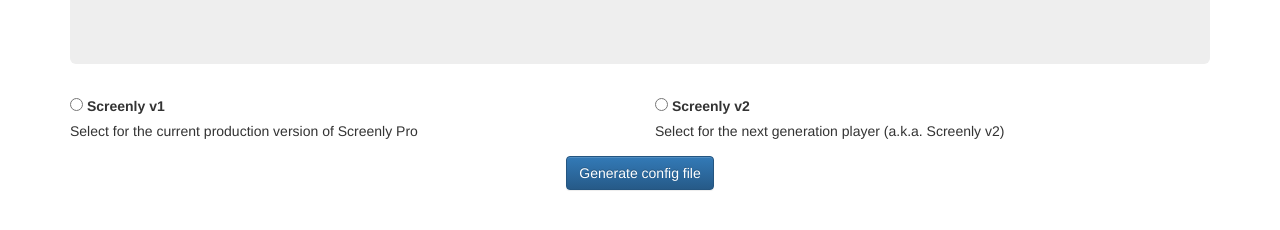
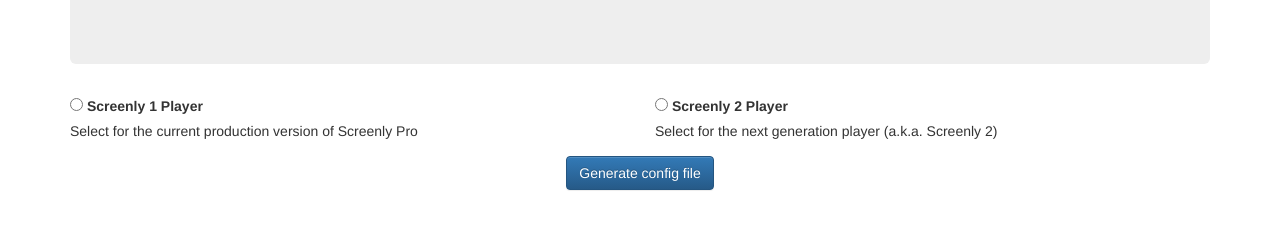
Before and after one commit to Screenly/wizard.screenly.io, a Jekyll site: the page built from pages/index.html, in a window 1280 px wide. Shown: the part 252-482 px from the top of the page. Built offline with Jekyll 4.4.1, drawn with Linux system fonts in a browser that asks for light colours; nearby versions of some CDN libraries.

Commit message:
Fixes naming.

```diff
--- a/pages/index.html
+++ b/pages/index.html
@@ -21,15 +21,15 @@
   <div class="col-md-6">
     <div class="form-group">
       <input id="screenlyv1" name="screenlyversion" value="v1" type="radio">
-      <label for="screenlyv1">Screenly v1</label>
+      <label for="screenlyv1">Screenly 1 Player</label>
       <p>Select for the current production version of Screenly Pro</p>
     </div>
   </div>
   <div class="col-md-6">
     <div class="form-group">
       <input id="screenlyv2" name="screenlyversion" value="v2" type="radio">
-      <label for="screenlyv2">Screenly v2</label>
-      <p>Select for the next generation player (a.k.a. Screenly v2)</p>
+      <label for="screenlyv2">Screenly 2 Player</label>
+      <p>Select for the next generation player (a.k.a. Screenly 2)</p>
     </div>
   </div>
 </div>
```
